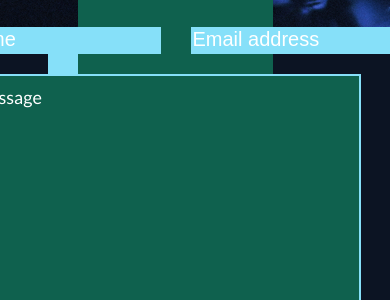
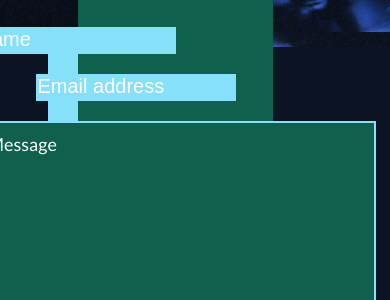
Before and after one commit to krisscheel/kristen-scheel-project-2, a plain HTML site: page contact.html in a window 390 px wide. Shown: the part 544-844 px from the top of the page. Drawn offline with Linux system fonts and the light colour scheme.

Commit message:
final edits to contact

```diff
--- a/contact.html
+++ b/contact.html
@@ -52,11 +52,11 @@
           <div class="contactFormTop">
             <div class="name">
               <label for="username">Name</label>
-              <input type="text" name="username" placeholder="Name" id="username">
+              <input type="text" name="username" placeholder="Name" id="username" class="username">
             </div>
             <div class="email">
               <label for="email">Email address</label>
-              <input type="email" name="email" placeholder="Email address" id="email">
+              <input type="email" name="email" placeholder="Email address" id="email" class="email">
             </div>
           </div>
           <div class="contactFormBottom">
--- a/styles/sass/_mediaqueries.scss
+++ b/styles/sass/_mediaqueries.scss
@@ -213,4 +213,9 @@ p.hamburger {
     flex-wrap: wrap;
     justify-content: center;
   }
+
+  .contactFormTop {
+    display: block;
+  }
+
 }
```
Also changed, not shown: styles/styles.css.
